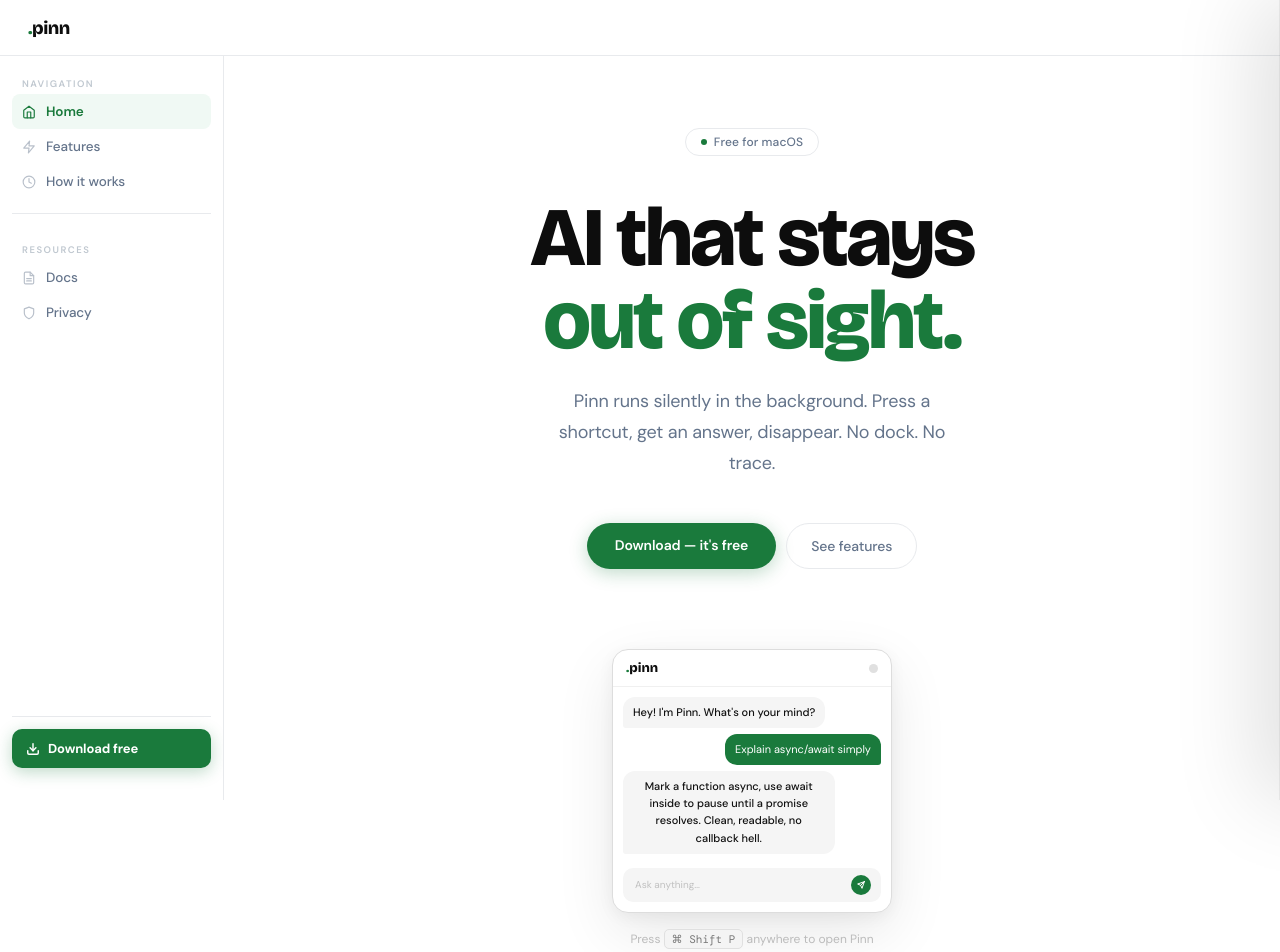
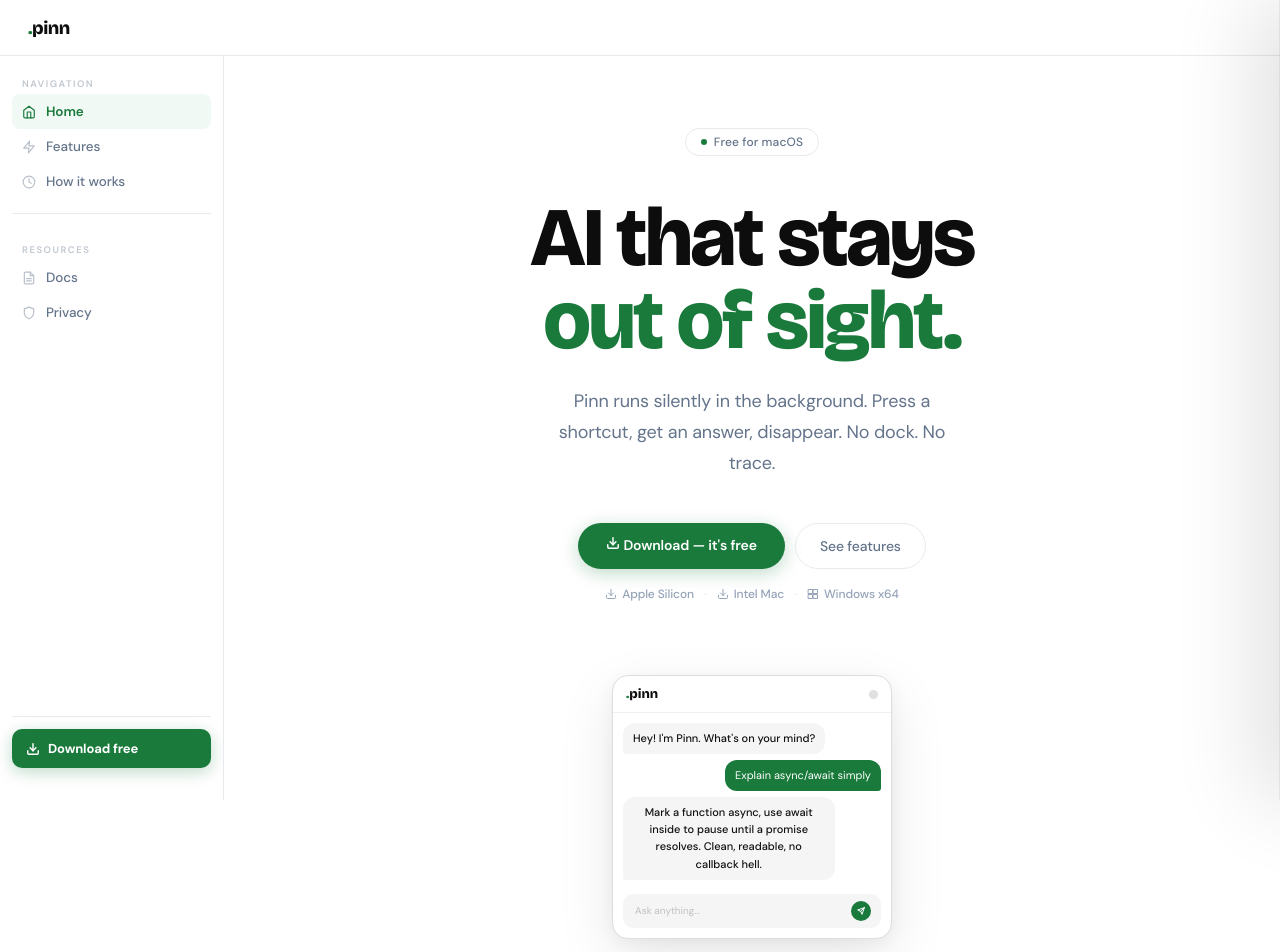
Before and after one commit to disow2026-eng/Pinn, an Electron app: page landing/index.html in a window 1280 px wide. Shown: the top 952 px of the page. Drawn offline with nearby package versions, Linux system fonts and the light colour scheme.

Commit message:
Hero: inline download links for all platforms, no scroll needed

```diff
--- a/landing/index.html
+++ b/landing/index.html
@@ -149,7 +149,18 @@
       letter-spacing: -.01em;
     }
 
-    .btns { display: flex; gap: 10px; justify-content: center; margin-bottom: 80px; }
+    .btns { display: flex; gap: 10px; justify-content: center; margin-bottom: 16px; }
+    .hero-dl-row {
+      display: flex; align-items: center; gap: 10px; margin-bottom: 72px;
+      font-family: var(--font-body); flex-wrap: wrap; justify-content: center;
+    }
+    .hero-dl-link {
+      display: inline-flex; align-items: center; gap: 5px;
+      font-size: 12px; font-weight: 500; color: var(--muted2);
+      text-decoration: none; transition: color .14s; letter-spacing: -.01em;
+    }
+    .hero-dl-link:hover { color: var(--text); }
+    .hero-dl-sep { color: var(--border); font-size: 14px; }
     .btn-primary {
       background: var(--g); color: #fff;
       font-family: var(--font-body); font-size: 14px; font-weight: 600; letter-spacing: -.01em;
@@ -454,8 +465,27 @@
   <p class="sub">Pinn runs silently in the background. Press a shortcut, get an answer, disappear. No dock. No trace.</p>
 
   <div class="btns">
-    <a href="#cta" class="btn-primary">Download — it's free</a>
+    <a href="dist/Pinn-mac-arm64.zip" download class="btn-primary">
+      <svg width="14" height="14" viewBox="0 0 24 24" fill="none" stroke="currentColor" stroke-width="2.5" stroke-linecap="round" stroke-linejoin="round"><path d="M21 15v4a2 2 0 0 1-2 2H5a2 2 0 0 1-2-2v-4"/><polyline points="7 10 12 15 17 10"/><line x1="12" y1="15" x2="12" y2="3"/></svg>
+      Download — it's free
+    </a>
     <a href="#features" class="btn-ghost">See features</a>
+  </div>
+  <div class="hero-dl-row">
+    <a href="dist/Pinn-mac-arm64.zip" download class="hero-dl-link">
+      <svg width="12" height="12" viewBox="0 0 24 24" fill="none" stroke="currentColor" stroke-width="2" stroke-linecap="round" stroke-linejoin="round"><path d="M21 15v4a2 2 0 0 1-2 2H5a2 2 0 0 1-2-2v-4"/><polyline points="7 10 12 15 17 10"/><line x1="12" y1="15" x2="12" y2="3"/></svg>
+      Apple Silicon
+    </a>
+    <span class="hero-dl-sep">·</span>
+    <a href="dist/Pinn-mac-x64.zip" download class="hero-dl-link">
+      <svg width="12" height="12" viewBox="0 0 24 24" fill="none" stroke="currentColor" stroke-width="2" stroke-linecap="round" stroke-linejoin="round"><path d="M21 15v4a2 2 0 0 1-2 2H5a2 2 0 0 1-2-2v-4"/><polyline points="7 10 12 15 17 10"/><line x1="12" y1="15" x2="12" y2="3"/></svg>
+      Intel Mac
+    </a>
+    <span class="hero-dl-sep">·</span>
+    <a href="dist/Pinn-Setup-Windows-x64.exe" download class="hero-dl-link">
+      <svg width="12" height="12" viewBox="0 0 24 24" fill="none" stroke="currentColor" stroke-width="2" stroke-linecap="round" stroke-linejoin="round"><rect x="3" y="3" width="8" height="8"/><rect x="13" y="3" width="8" height="8"/><rect x="3" y="13" width="8" height="8"/><rect x="13" y="13" width="8" height="8"/></svg>
+      Windows x64
+    </a>
   </div>
 
   <div class="mockup">
```
